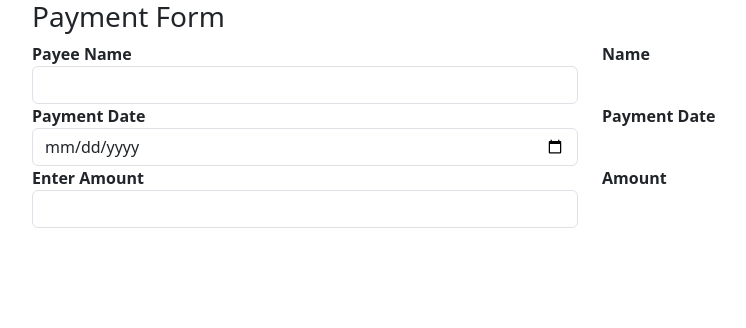
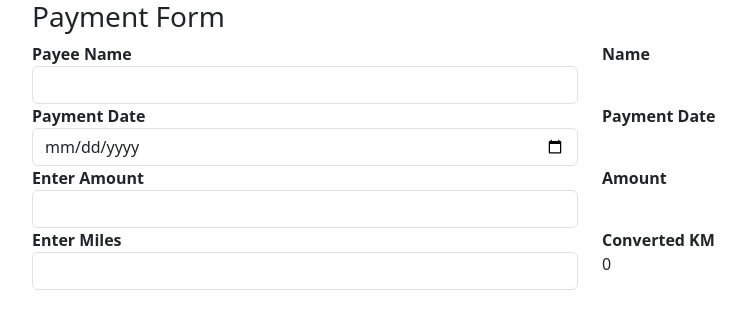
Before and after one commit to Tony940426/angular-payment, an Angular app: page / in a window 1280 px wide. Shown: the top 328 px of the page, without its empty margins (50-796 px from the left). Built offline with nearby package versions, Linux system fonts and the light colour scheme.

Commit message:
Added custom pipes

```diff
--- a/src/app/app.component.html
+++ b/src/app/app.component.html
@@ -38,6 +38,19 @@
       </div>
     </div>
   </div>
+
+  <div class="row">
+    <div class="form-group col">
+      <label><b>Enter Miles</b></label>
+      <input class="form-control"  (input)="onMilesChange($any($event).target.value)"/>
+    </div>
+    <div class="col">
+      <label><b>Converted KM</b></label>
+      <div>
+        {{ miles | convert }}
+      </div>
+    </div>
+  </div>
 </div>
 
 <!-- Pipe is normally only used in the template (instead of the component file). It can be used in the component file but the majoarity of the time it is done through the template. -->
--- a/src/app/app.component.ts
+++ b/src/app/app.component.ts
@@ -9,6 +9,7 @@
   name: string = "";
   date: string = "";
   amount: string = "";
+  miles: number = 0;
 
   onNameChange(value: string) {
     this.name = value;
@@ -21,4 +22,8 @@
   onAmoungChange(value: string) {
     this.amount = value
   }
+
+  onMilesChange(value: number) {
+    this.miles = value;
+  }
 }
--- a/src/app/app.module.ts
+++ b/src/app/app.module.ts
@@ -2,10 +2,12 @@
 import { BrowserModule } from '@angular/platform-browser';
 
 import { AppComponent } from './app.component';
+import { ConvertPipe } from './convert.pipe';
 
 @NgModule({
   declarations: [
-    AppComponent
+    AppComponent,
+    ConvertPipe
   ],
   imports: [
     BrowserModule
--- /dev/null
+++ b/src/app/convert.pipe.ts
@@ -0,0 +1,11 @@
+import { Pipe, PipeTransform } from '@angular/core';
+
+@Pipe({
+  name: 'convert'
+})
+export class ConvertPipe implements PipeTransform {
+
+  transform(value: any, ...args: any[]): any {
+    return value * 1.60934;
+  }
+}
```
Also changed, not shown: 1 other file (tests, documents, lock files or other folders).
